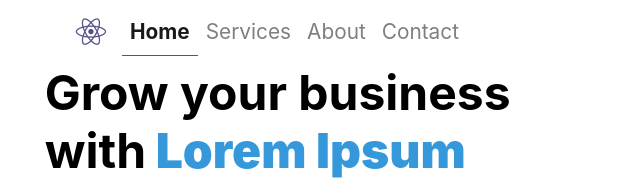
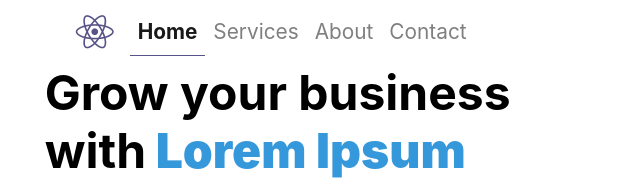
Before and after one commit to devcihat/react-design, a React (Create React App) app: page / in a window 1280 px wide. Shown: the top 180 px of the page, without its empty margins (77-717 px from the left). Built offline with nearby package versions, Linux system fonts and the light colour scheme; no server answers.

Commit message:
1 file modified

```diff
--- a/src/components/Navbar.jsx
+++ b/src/components/Navbar.jsx
@@ -10,7 +10,7 @@ function Navbar() {
           <nav className="navbar navbar-expand-lg navbar-light bg-light">
             <div className="container-fluid">
               <NavLink className="navbar-brand" to="/">
-                <i class="fab fa-react" />
+                <i className="fab fa-react fa-lg" />
               </NavLink>
               <button
                 className="navbar-toggler"
```
